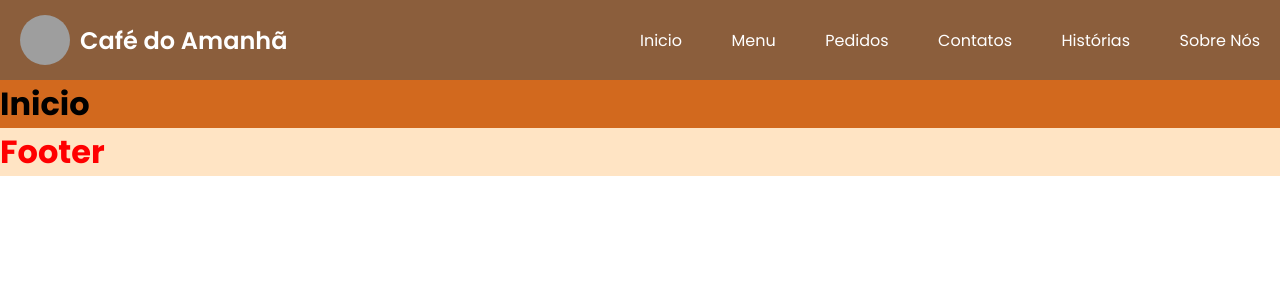
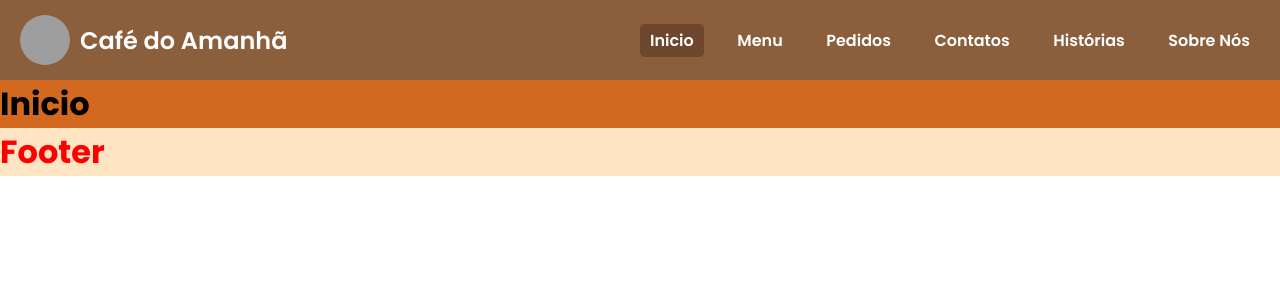
Before and after one commit to agleicesousa/cafe-do-amanha-react, a React (Vite) app: page / in a window 1280 px wide. Shown: the top 300 px of the page. Built offline with nearby package versions, Linux system fonts and the light colour scheme; grey boxes are pictures that could not be loaded.

Commit message:
feat: estilizaçãoo e overlay completa no header

```diff
--- a/src/Components/Header/header.jsx
+++ b/src/Components/Header/header.jsx
@@ -1,5 +1,5 @@
 import s from "./header.module.css";
-import { Link } from "react-router-dom";
+import { NavLink } from "react-router-dom";
 import Logo from "../../Assets/Coffee-logo.png";
 
 export default function Header() {
@@ -12,22 +12,52 @@ export default function Header() {
       <section className={s.nav_header}>
         <ul className={s.nav_menu}>
           <li>
-            <Link to="/">Inicio</Link>
+            <NavLink
+              to="/"
+              className={({ isActive }) => (isActive ? s.active : "")}
+            >
+              Inicio
+            </NavLink>
           </li>
           <li>
-            <Link to="/menu">Menu</Link>
+            <NavLink
+              to="/menu"
+              className={({ isActive }) => (isActive ? s.active : "")}
+            >
+              Menu
+            </NavLink>
           </li>
           <li>
-            <Link to="/pedidos">Pedidos</Link>
+            <NavLink
+              to="/pedidos"
+              className={({ isActive }) => (isActive ? s.active : "")}
+            >
+              Pedidos
+            </NavLink>
           </li>
           <li>
-            <Link to="/contatos">Contatos</Link>
+            <NavLink
+              to="/contatos"
+              className={({ isActive }) => (isActive ? s.active : "")}
+            >
+              Contatos
+            </NavLink>
           </li>
           <li>
-            <Link to="/historias">Histórias</Link>
+            <NavLink
+              to="/historias"
+              className={({ isActive }) => (isActive ? s.active : "")}
+            >
+              Histórias
+            </NavLink>
           </li>
           <li>
-            <Link to="/sobre-nos">Sobre Nós</Link>
+            <NavLink
+              to="/sobre-nos"
+              className={({ isActive }) => (isActive ? s.active : "")}
+            >
+              Sobre Nós
+            </NavLink>
           </li>
         </ul>
       </section>
--- a/src/Components/Header/header.module.css
+++ b/src/Components/Header/header.module.css
@@ -28,6 +28,7 @@ header {
   .nav_header {
     display: flex;
     width: 50%;
+    height: 100%;
 
     .nav_menu {
       display: flex;
@@ -36,15 +37,24 @@ header {
       justify-content: space-between;
 
       li {
-        color: #fff;
+        cursor: pointer;
 
         a {
+          text-decoration: none;
           color: #fff;
-          text-decoration: none;
-          transition: color 0.3s;
+          font-size: 1rem;
+          font-weight: 600;
+          cursor: pointer;
+          padding: 5px 10px;
+          border-radius: 5px;
 
           &:hover {
-            color: var(--hover-color);
+            background-color: #6e452d;
+            transition: background-color 0.3s ease;
+          }
+
+          &.active {
+            background-color: #6e452d;
           }
         }
       }
```
